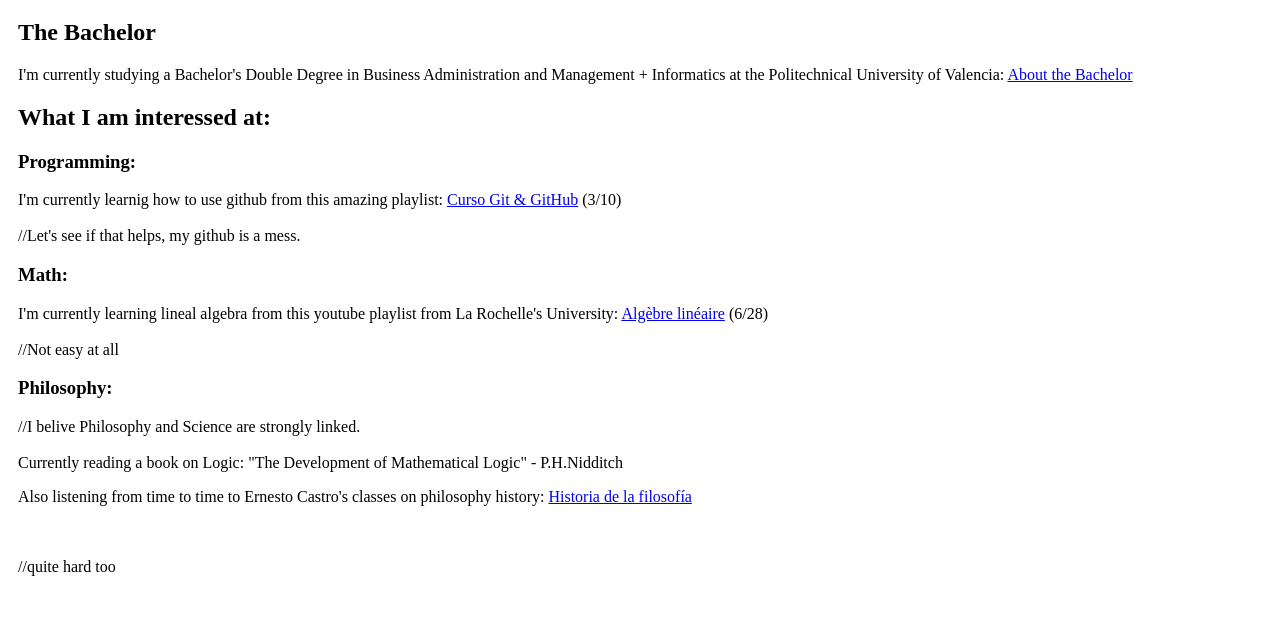
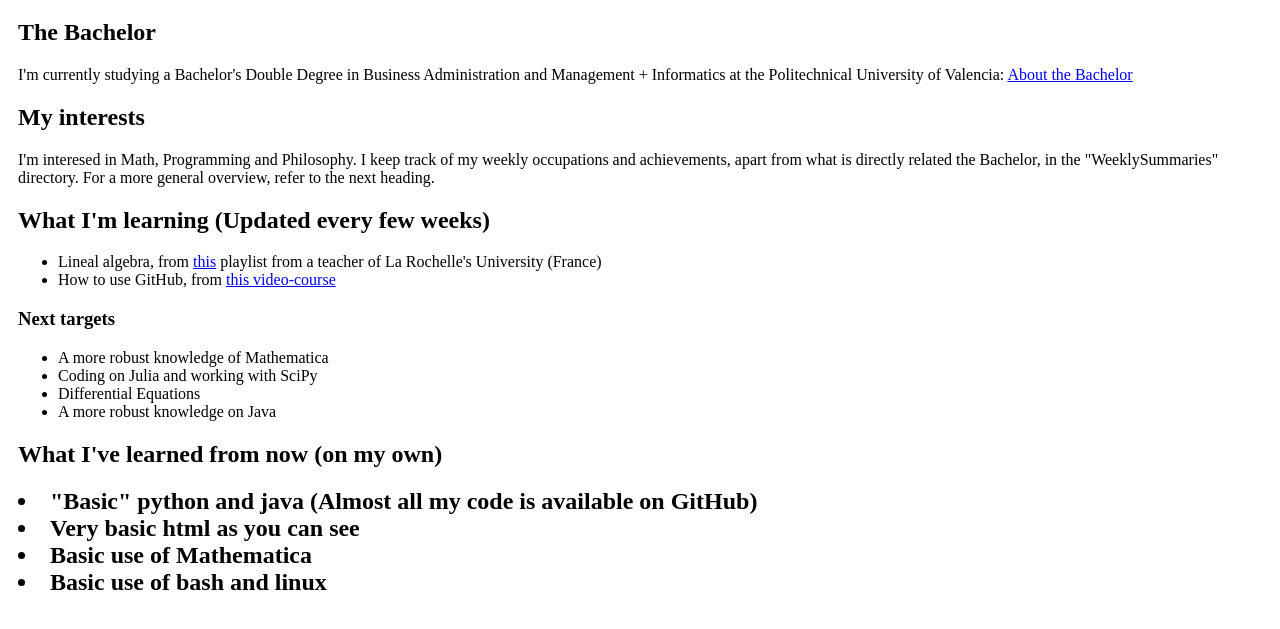
Before and after one commit to NikorasuOwO/nikorasuowo.github.io, a plain HTML site: page index.html in a window 1280 px wide. Shown: the part 79-708 px from the top of the page. Drawn offline with Linux system fonts and the light colour scheme.

Commit message:
Added 'What I'm learning' and 'What I've learned from now' header

```diff
--- a/index.html
+++ b/index.html
@@ -27,42 +27,35 @@ at the Politechnical University of Valencia:
 
 </p>
 
-<H2>What I am interessed at:  </H2>
+<H2>My interests</H2>
 
-
-<h3>Programming: </h3>
 <p>
-I'm currently learnig how to use github from this amazing playlist:
-
-<a target="_blank" href="https://www.youtube.com/watch?v=ANF1X42_ae4&list=PLU8oAlHdN5BlyaPFiNQcV0xDqy0eR35aU">Curso Git & GitHub</a> (3/10)
-
-<BR></BR>//Let's see if that helps, my github is a mess.
-
+I'm interesed in Math, Programming and Philosophy.
+I keep track of my weekly occupations and achievements, apart from what is directly related the Bachelor, in the "WeeklySummaries" directory.
+For a more general overview, refer to the next heading.
 </p>
 
+<H2>What I'm learning (Updated every few weeks)</H2>
 
-<h3>Math:</h3>
-<p>
-I'm currently learning lineal algebra from this youtube playlist from La Rochelle's University:
+  <ul>
+    <li>Lineal algebra, from <a href="https://www.youtube.com/playlist?list=PLE8WtfrsTAimNyRsaB2kLZqKvykuliUAr">this</a> playlist from a teacher of La Rochelle's University (France)</li>
+    <li>How to use GitHub, from <a href="https://www.youtube.com/playlist?list=PLU8oAlHdN5BlyaPFiNQcV0xDqy0eR35aU">this video-course</a> </li>
+  </ul>
 
-<a target="_blank" href="https://www.youtube.com/playlist?list=PLE8WtfrsTAimNyRsaB2kLZqKvykuliUAr">Algèbre linéaire</a> (6/28)
+  <h3>Next targets</h3>
+  <ul>
+    <li>A more robust knowledge of Mathematica</li>
+    <li>Coding on Julia and working with SciPy</li>
+    <li>Differential Equations</li>
+    <li>A more robust knowledge on Java</li>
+  </ul>
 
-<BR></BR>//Not easy at all
-</p>
+<h2>What I've learned from now (on my own) <h2>
 
-
-<h3>Philosophy:</h3>
-<p>
-//I belive Philosophy and Science are strongly linked.
-<BR></BR>
-Currently reading a book on Logic: "The Development of Mathematical Logic" - P.H.Nidditch
-<p>
-Also listening from time to time to Ernesto Castro's classes on philosophy history:
-<a target="_blank" href="https://www.youtube.com/playlist?list=PLpolKVD304mwA_bGDdVyYKKnUCEhsCG40">Historia de la filosofía</a>
-
-</p>
-<BR></BR> //quite hard too
-</p>
+  <li>"Basic" python and java (Almost all my code is available on GitHub) </li>
+  <li>Very basic html as you can see</li>
+  <li>Basic use of Mathematica</li>
+  <li>Basic use of bash and linux</li>
 </BODY>
   </body>
 </html>
```
